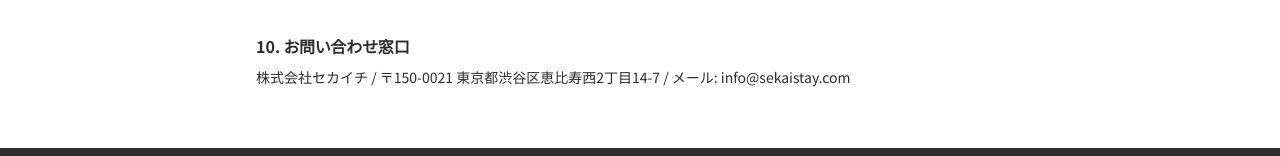
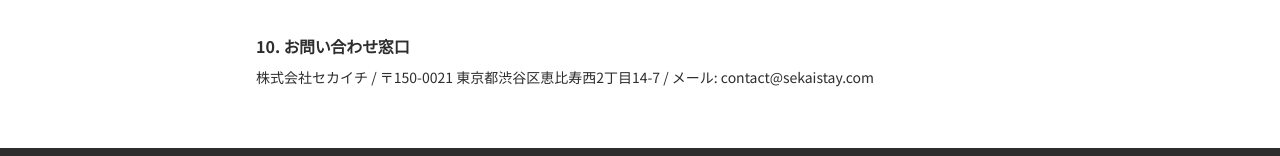
Before and after one commit to kjrmyjn/sekaistay.com, a Next.js app: page /privacy in a window 1280 px wide. Shown: the part 1499-1655 px from the top of the page. Built offline with nearby package versions, Linux system fonts and the light colour scheme.

Commit message:
fix: update contact email to contact@sekaistay.com + clean blog articles

```diff
--- a/app/lp/page.tsx
+++ b/app/lp/page.tsx
@@ -1834,7 +1834,7 @@ function Footer() {
                 <p>
                   株式会社セカイチ<br />
                   〒150-0021 東京都渋谷区恵比寿西2丁目14-7<br />
-                  メール: info@sekaistay.com
+                  メール: contact@sekaistay.com
                 </p>
               </div>
 
--- a/app/privacy/page.tsx
+++ b/app/privacy/page.tsx
@@ -88,7 +88,7 @@ export default function PrivacyPage() {
               <div>
                 <h2 className="text-base font-bold text-charcoal mb-2">10. お問い合わせ窓口</h2>
                 <p>
-                  株式会社セカイチ / 〒150-0021 東京都渋谷区恵比寿西2丁目14-7 / メール: info@sekaistay.com
+                  株式会社セカイチ / 〒150-0021 東京都渋谷区恵比寿西2丁目14-7 / メール: contact@sekaistay.com
                 </p>
               </div>
             </div>
```
